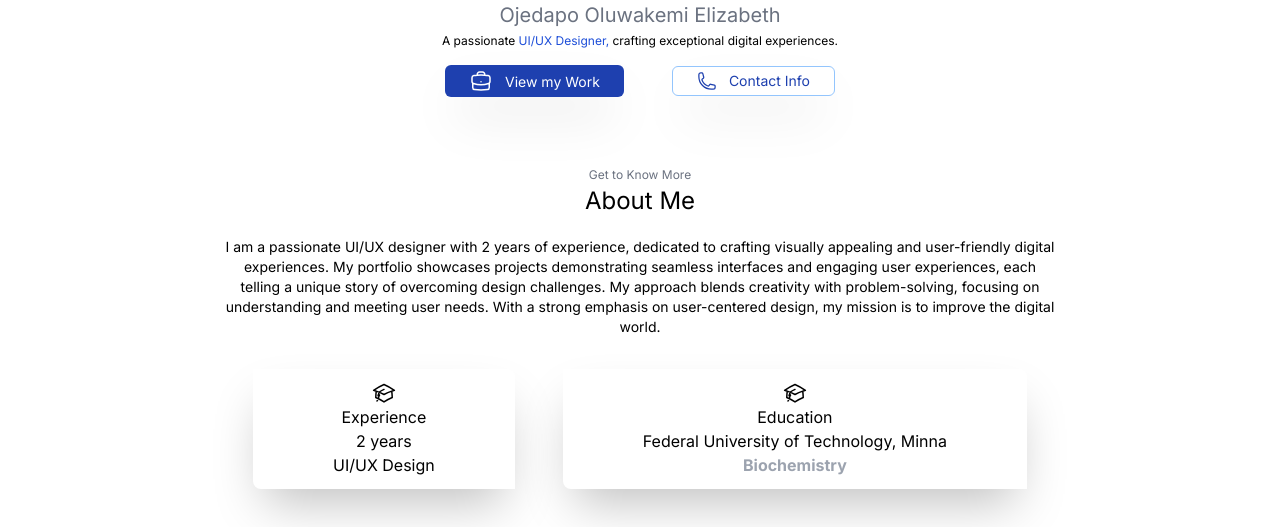
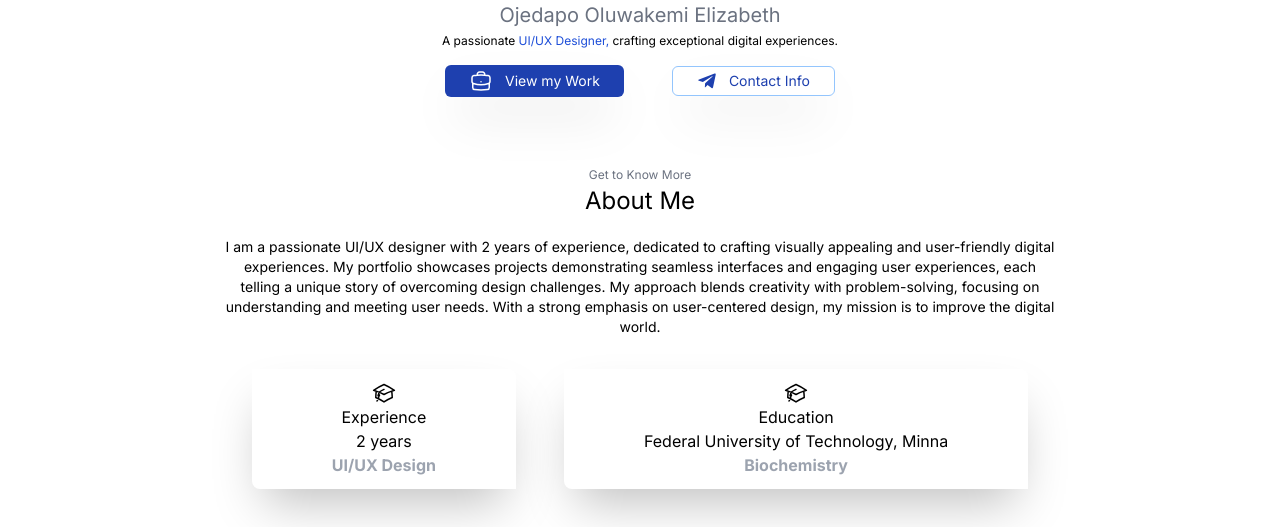
Before and after one commit to sundayonah/enehi-protfolio, a Next.js app: page / in a window 1280 px wide. Shown: the part 143-670 px from the top of the page. Built offline with nearby package versions, Linux system fonts and the light colour scheme.

Commit message:
update: contact info

```diff
--- a/app/component/aboutMe.jsx
+++ b/app/component/aboutMe.jsx
@@ -30,7 +30,7 @@ const AboutMe = () => {
                </svg>
                <h2>Experience</h2>
                <p>2 years</p>
-               <span>UI/UX Design</span>
+               <span className='font-bold text-gray-400'>UI/UX Design</span>
             </div>
             <div className="flex flex-col mt-4 sm:mt-0  items-center py-3 px-20 sm:px-20 shadow-2xl  rounded-tr-lg rounded-bl-lg ">
                <svg
--- a/app/component/hero.jsx
+++ b/app/component/hero.jsx
@@ -5,6 +5,8 @@ import Contact from './contact';
 import Footer from './footer';
 import Link from 'next/link';
 import Experience from './experience';
+import { FaTelegramPlane } from "react-icons/fa";
+
 
 const Hero = () => {
    return (
@@ -22,6 +24,7 @@ const Hero = () => {
                </p>
             </div>
             <div className="flex flex-col sm:flex-row items-center justify-center space-x-0 sm:space-x-12  mt-4">
+                  <Link href="https://www.behance.net/Oluwakemiojedapo" target='_blank' rel='noopener noreferrer'>
                <div className="flex flex-row sm:flex-row  justify-center items-center bg-blue-800 py-1  px-14 sm:px-6 rounded-md space-y-3 sm:space-y-0  sm:space-x-3 space-x-3 shadow-2xl">
                   <svg
                      xmlns="http://www.w3.org/2000/svg"
@@ -37,31 +40,19 @@ const Hero = () => {
                         d="M20.25 14.15v4.25c0 1.094-.787 2.036-1.872 2.18-2.087.277-4.216.42-6.378.42s-4.291-.143-6.378-.42c-1.085-.144-1.872-1.086-1.872-2.18v-4.25m16.5 0a2.18 2.18 0 0 0 .75-1.661V8.706c0-1.081-.768-2.015-1.837-2.175a48.114 48.114 0 0 0-3.413-.387m4.5 8.006c-.194.165-.42.295-.673.38A23.978 23.978 0 0 1 12 15.75c-2.648 0-5.195-.429-7.577-1.22a2.016 2.016 0 0 1-.673-.38m0 0A2.18 2.18 0 0 1 3 12.489V8.706c0-1.081.768-2.015 1.837-2.175a48.111 48.111 0 0 1 3.413-.387m7.5 0V5.25A2.25 2.25 0 0 0 13.5 3h-3a2.25 2.25 0 0 0-2.25 2.25v.894m7.5 0a48.667 48.667 0 0 0-7.5 0M12 12.75h.008v.008H12v-.008Z"
                      />
                   </svg>
-                  <Link href="https://www.behance.net/Oluwakemiojedapo">
                      <button className="text-white text-sm">
                         View my Work
                      </button>
+               </div>
                   </Link>
-               </div>
+                  <Link href='https://t.me/Kemi_Dapo' target='_blank' rel='noopener noreferrer'>
                <div className="flex flex-row justify-center items-center  sm:flex-row  py-1 px-14 sm:px-6 mt-4 sm:mt-0  rounded-md border border-blue-300 space-y-3 sm:space-y-0 sm:space-x-3 space-x-3 shadow-2xl">
-                  <svg
-                     xmlns="http://www.w3.org/2000/svg"
-                     fill="none"
-                     viewBox="0 0 24 24"
-                     strokeWidth="1.5"
-                     stroke="currentColor"
-                     className="w-5 h-5 text-blue-800"
-                  >
-                     <path
-                        strokeLinecap="round"
-                        strokeLinejoin="round"
-                        d="M2.25 6.75c0 8.284 6.716 15 15 15h2.25a2.25 2.25 0 0 0 2.25-2.25v-1.372c0-.516-.351-.966-.852-1.091l-4.423-1.106c-.44-.11-.902.055-1.173.417l-.97 1.293c-.282.376-.769.542-1.21.38a12.035 12.035 0 0 1-7.143-7.143c-.162-.441.004-.928.38-1.21l1.293-.97c.363-.271.527-.734.417-1.173L6.963 3.102a1.125 1.125 0 0 0-1.091-.852H4.5A2.25 2.25 0 0 0 2.25 4.5v2.25Z"
-                     />
-                  </svg>
+                  <FaTelegramPlane className="w-5 h-5 text-blue-800"/>
                   <button className="text-blue-800 text-sm">
                      Contact Info
                   </button>
                </div>
+                  </Link>
             </div>
             {/* <div className=" flex items-center justify-center space-x-12 mt-4 ">
                <div className="flex bg-blue-800 py-1 px-6 rounded-md space-x-3 ">
```
